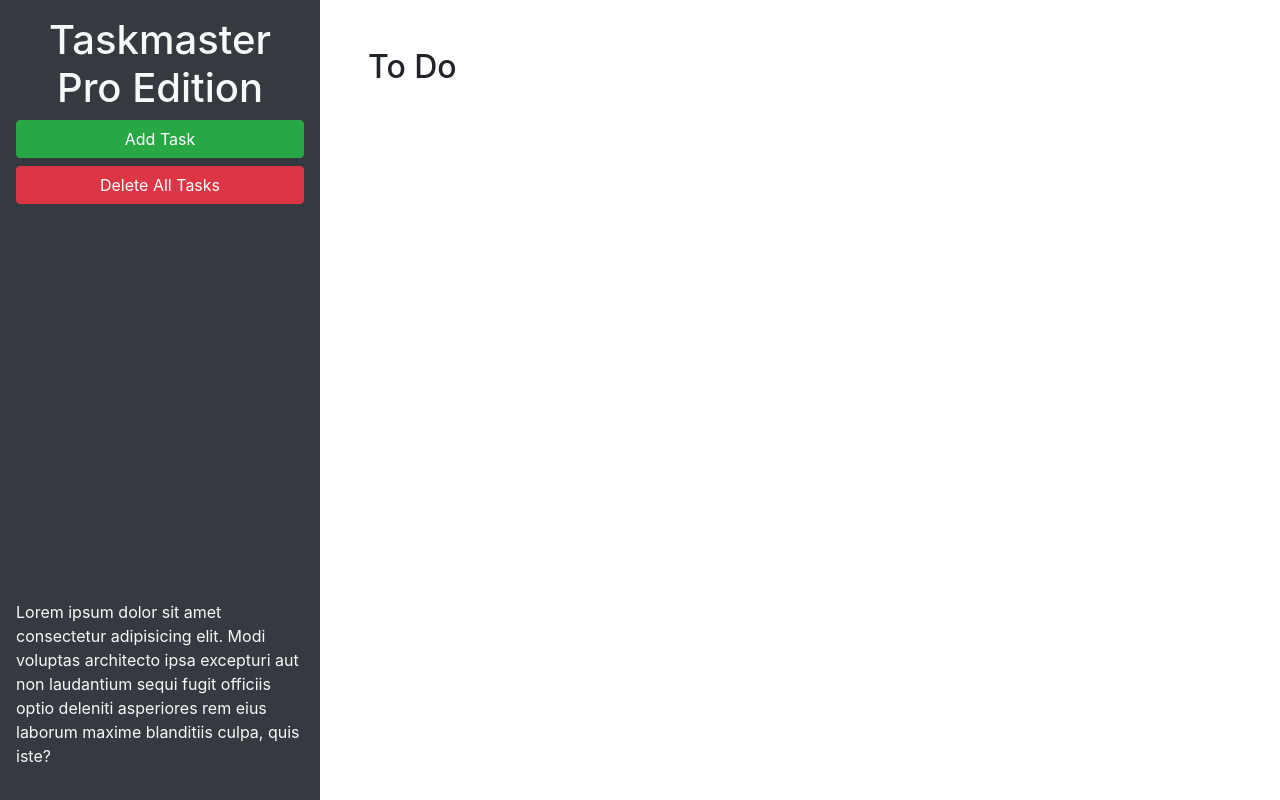
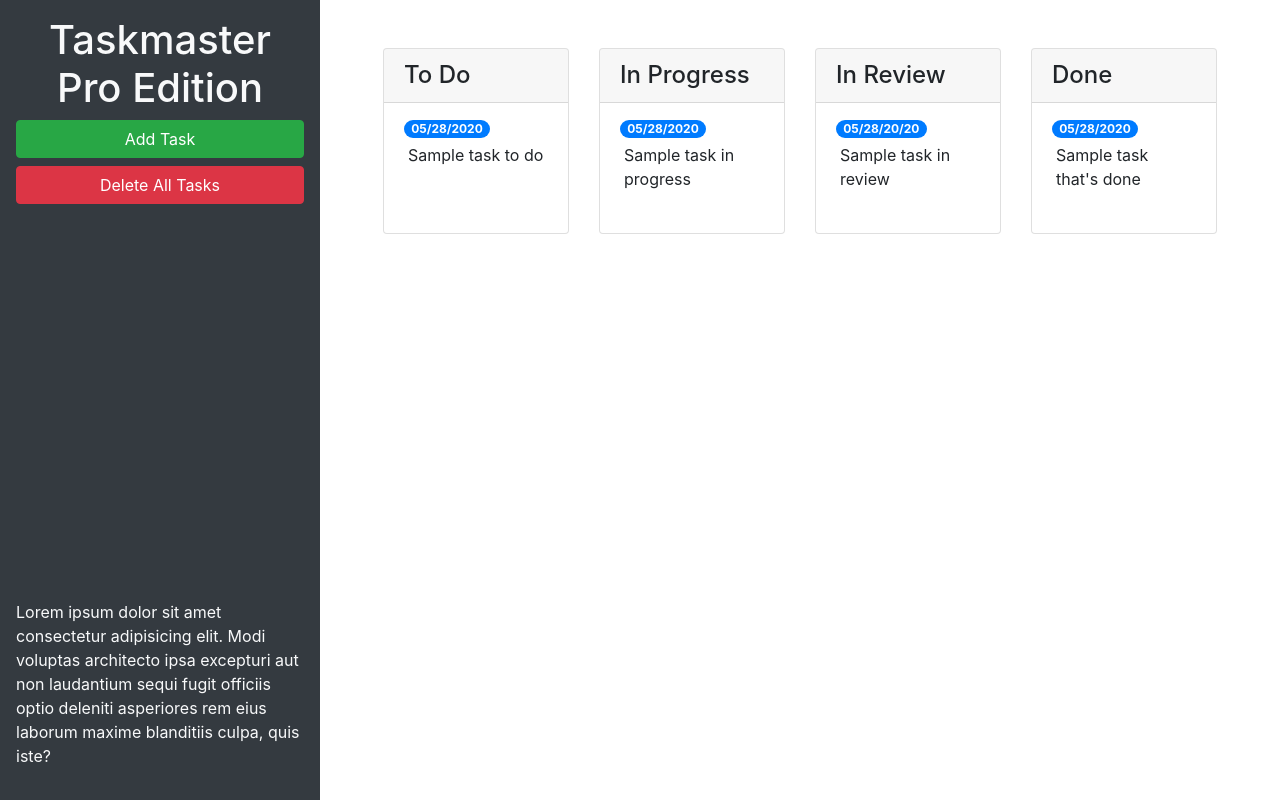
Before and after one commit to erin-michon/taskmaster-pro, a plain HTML site: page index.html in a window 1280 px wide. Drawn offline with nearby package versions, Linux system fonts and the light colour scheme.

Commit message:
added bootstrap to add task modal

```diff
--- a/assets/js/script.js
+++ b/assets/js/script.js
@@ -71,6 +71,9 @@ $("#task-form-modal .btn-primary").click(function() {
 
     // close modal
     $("#task-form-modal").modal("hide");
+
+    console.log(tasks);
+    console.log(taskText);
 
     // save in tasks array
     tasks.toDo.push({
--- a/index.html
+++ b/index.html
@@ -23,9 +23,67 @@
       </p>
     </header>
     <main class="col-12 col-lg-9">
-      <div class="m-5">
-        <h2>To Do</h2>
-        <ul id="list-toDo" class="list-group"> </ul>
+      <div class="m-5 row justify-content-around">
+        <!-- todo start-->
+        <div class ="col-12 col-md-6 col-xl-3 mb-3">
+          <div class="card">
+            <h4 class="card-header">
+              To Do
+            </h4>
+            <ul id="list-toDo" class = "list-group list-group-flush">
+              <li class="list-group-item">
+                <span class="badge badge-primary badge-pill">05/28/2020</span>
+                <p class="m-1">Sample task to do</p>
+              </li>
+            </ul>
+          </div>
+        </div>
+        <!-- todo end -->
+        <!-- in progress start -->
+        <div class ="col-12 col-md-6 col-xl-3 mb-3">
+          <div class="card">
+            <h4 class="card-header">
+              In Progress
+            </h4>
+            <ul id="list-inProgress" class = "list-group list-group-flush">
+              <li class ="list-group-item">
+                <span class ="badge badge-primary badge-pill">05/28/2020</span>
+                <p class="m-1">Sample task in progress</p>
+              </li>
+            </ul>
+          </div>
+        </div>
+        <!-- in progress end -->
+        <!-- in review start -->
+        <div class ="col-12 col-md-6 col-xl-3 mb-3">
+          <div class="card">
+            <h4 class="card-header">
+              In Review
+            </h4>
+            <ul id="list-inReview" class="list-group list-group-flush">
+              <li class="list-group-item">
+                <span class="badge badge-primary badge-pill">05/28/20/20</span>
+                <p class="m-1">Sample task in review</p>
+              </li>
+            </ul>
+          </div>
+        </div>
+        <!-- in review end -->
+        <!-- done start -->
+        <div class ="col-12 col-md-6 col-xl-3 mb-3">
+          <div class="card">
+            <h4 class="card-header">
+              Done
+            </h4>
+            <ul id="list-done" class="list-group list-group-flush">
+              <li class="list-group-item">
+                <span class="badge badge-primary badge-pill">05/28/2020</span>
+                <p class="m-1">Sample task that's done</p>
+              </li>
+            </ul>
+          </div>
+        </div>
+        <!-- done end -->
       </div>
     </main>
   </div>
@@ -45,11 +103,11 @@
           <form>
             <div class="form-group">
               <label for="modalTaskDescription">Task description</label>
-              <textarea id="modalTaskDescription" rows="3"></textarea>
+              <textarea id="modalTaskDescription" rows="3" class="form-control"></textarea>
             </div>
             <div class="form-group">
               <label for="modalDueDate">Due date</label>
-              <input type="text" id="modalDueDate" placeholder="mm/dd/yyyy" autocomplete="off" />
+              <input type="text" class="form-control" id="modalDueDate" placeholder="mm/dd/yyyy" autocomplete="off" />
             </div>
           </form>
         </div>
```
